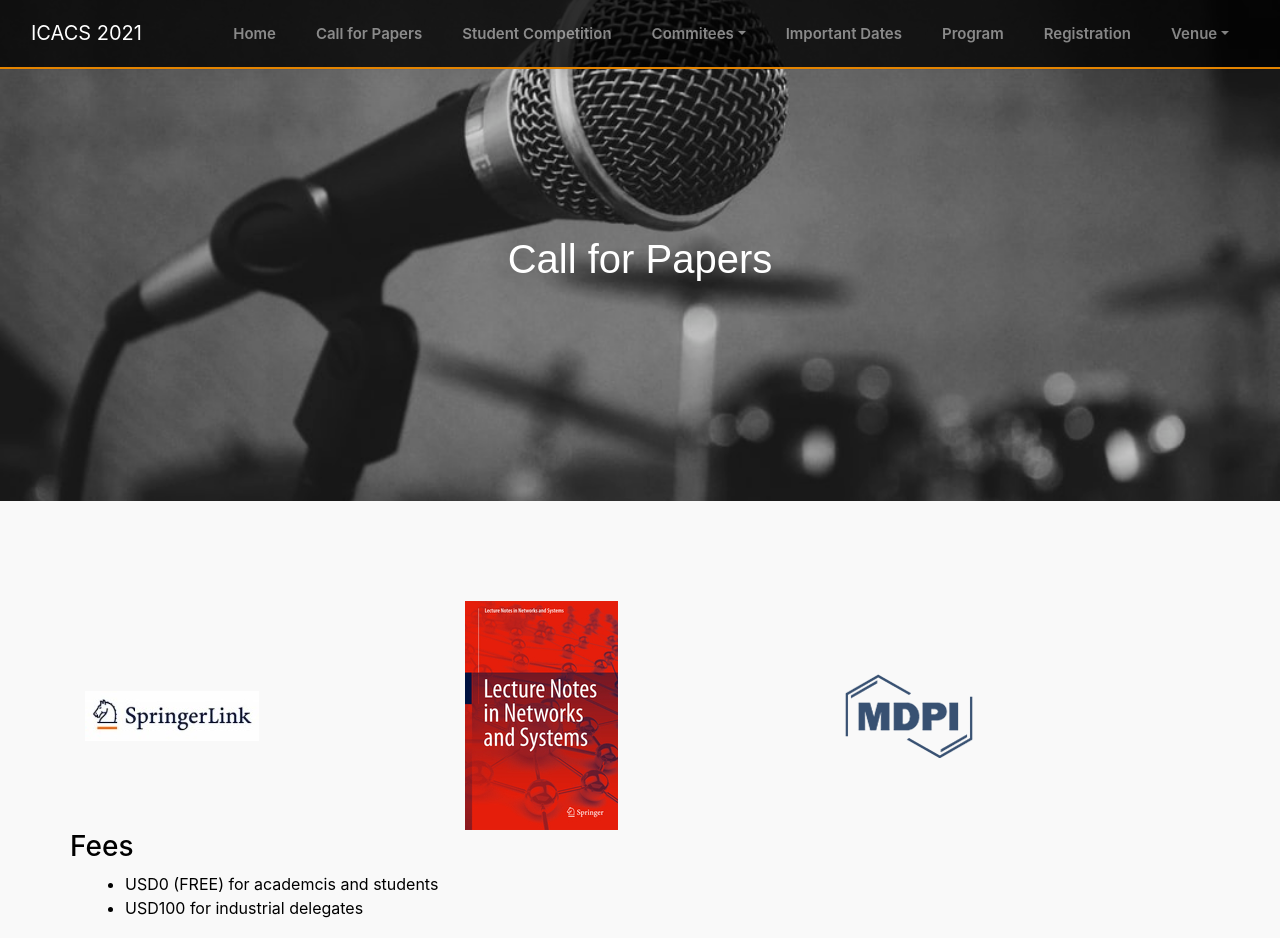
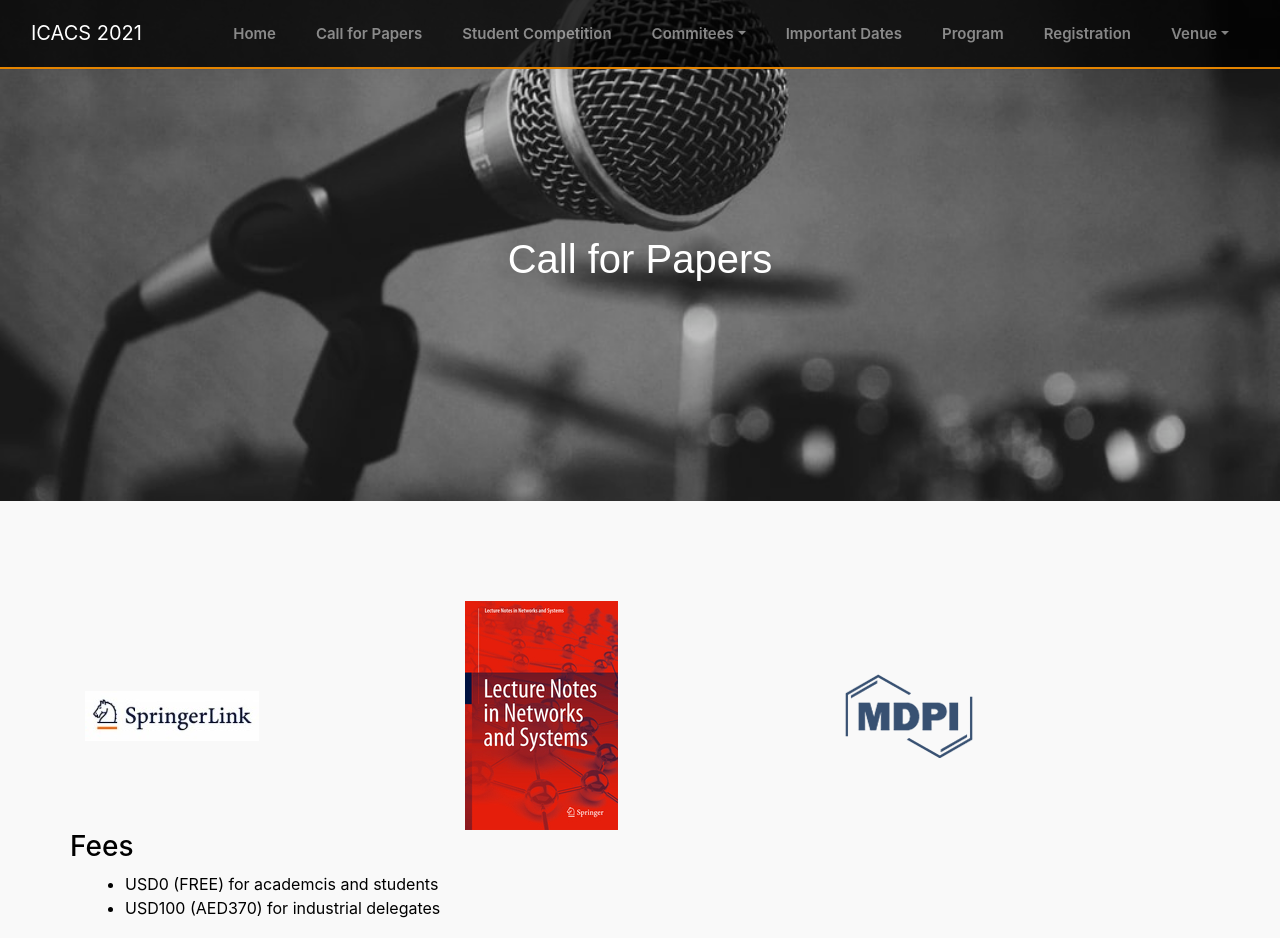
Before and after one commit to alisolehria/ICACS-site, a React (Create React App) app: page /#/callforpapers in a window 1280 px wide. Shown: the top 938 px of the page. Built offline with nearby package versions, Linux system fonts and the light colour scheme; what google-maps-react would draw is missing.

Commit message:
changes to background

```diff
--- a/package.json
+++ b/package.json
@@ -16,6 +16,7 @@
     "react-anchor-link-smooth-scroll": "^1.0.12",
     "react-date-countdown-timer": "^1.0.4",
     "react-dom": "^16.13.1",
+    "react-meta-tags": "^1.0.1",
     "react-router-dom": "^5.2.0",
     "react-scripts": "3.4.1",
     "react-scrollable-anchor": "^0.6.1"
--- a/src/App.js
+++ b/src/App.js
@@ -10,6 +10,7 @@ import Venue from './Venue';
 import TopContent from './TopContent';
 import StudentCompetition from './StudentCompetition';
 import './App.css';
+import MetaTags from 'react-meta-tags';
 import {
   HashRouter as Router,
   Switch,
@@ -24,8 +25,16 @@ class Home extends React.Component {
 }
    render() {
       return (
+
          <div>
+            <div className="wrapper">
+          <MetaTags>
+            <meta name="description" content="The International Conference on Applied CyberSecurity (ACS) aims to bring together researchers, practitioners, developers and students in the field of cybersecurity to exchange novelties, experience and ideas." />
+            <meta property="og:title" content="International Conference on Applied CyberSecurity (ACS) 2021" />
+            {/* <meta property="og:image" content="path/to/image.jpg" /> */}
+          </MetaTags>
 
+        </div>
 
             <TopContent/>
 
--- a/src/CallForPapers.js
+++ b/src/CallForPapers.js
@@ -49,7 +49,7 @@ render(){
     </div>
     <ul>
         <li>USD0 (FREE) for academcis and students </li>
-        <li>USD100 for industrial delegates</li>
+        <li>USD100 (AED370) for industrial delegates</li>
     </ul>
 
 
--- a/src/Registration.js
+++ b/src/Registration.js
@@ -19,7 +19,7 @@ class Registration extends React.Component {
     </div>
     <ul>
         <li>USD0 (FREE) for academcis and students </li>
-        <li>USD100 for industrial delegates</li>
+        <li>USD100 (AED370) for industrial delegates</li>
     </ul>
     </div></div>
 
--- a/src/Venue.js
+++ b/src/Venue.js
@@ -17,7 +17,7 @@ class Venue extends React.Component {
 
              <div class="container">
   <div id = "call" class = "callPapers">
-  <Map
+  {/* <Map
         google={this.props.google}
         zoom={14}
         style={mapStyles}
@@ -27,7 +27,7 @@ class Venue extends React.Component {
             lng: 36.8233
           }
         }
-      />
+      /> */}
 
     </div></div>
 
--- a/src/index.css
+++ b/src/index.css
@@ -102,7 +102,7 @@ h1, h2 {
 /***** Top content *****/
 
 .top-content {
-	background-image: url("./assets/top-content-new.jpg");
+	background-image: url("./assets/dubai-sky.jpg");
 	background-repeat:no-repeat;
 	background-size:cover;
 	background-position:center;
```
Also changed, not shown: 2 other files (tests, documents, lock files or other folders).
